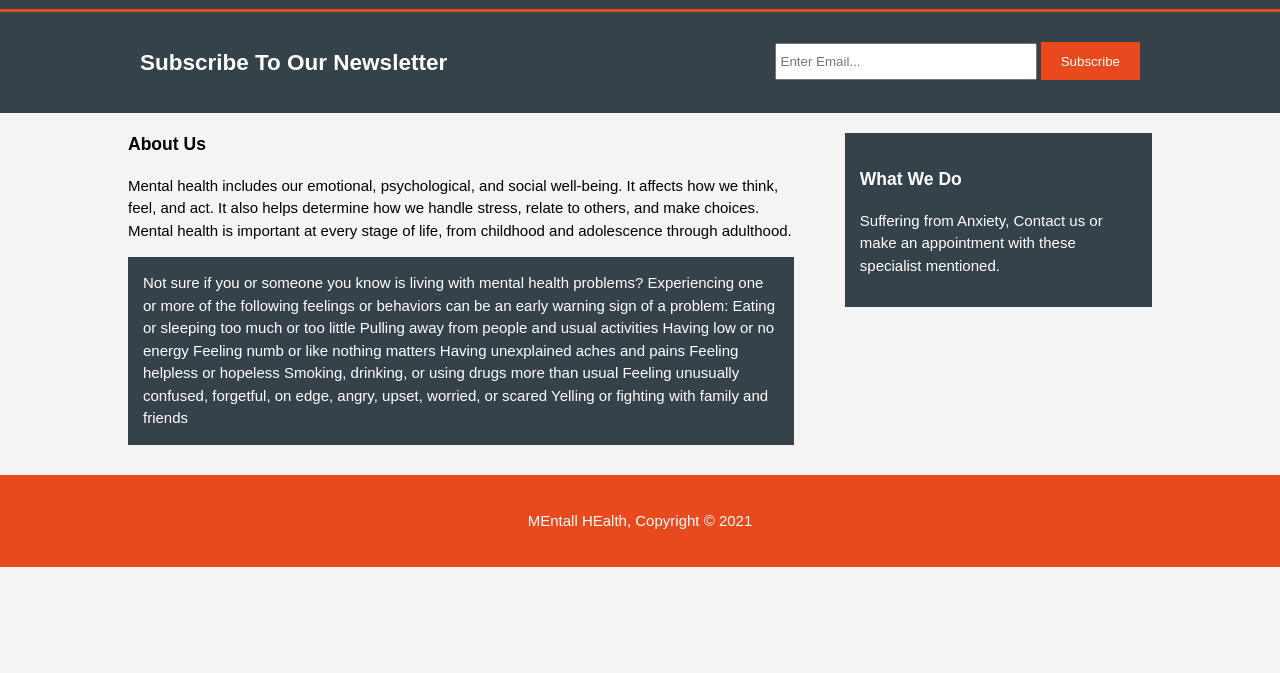
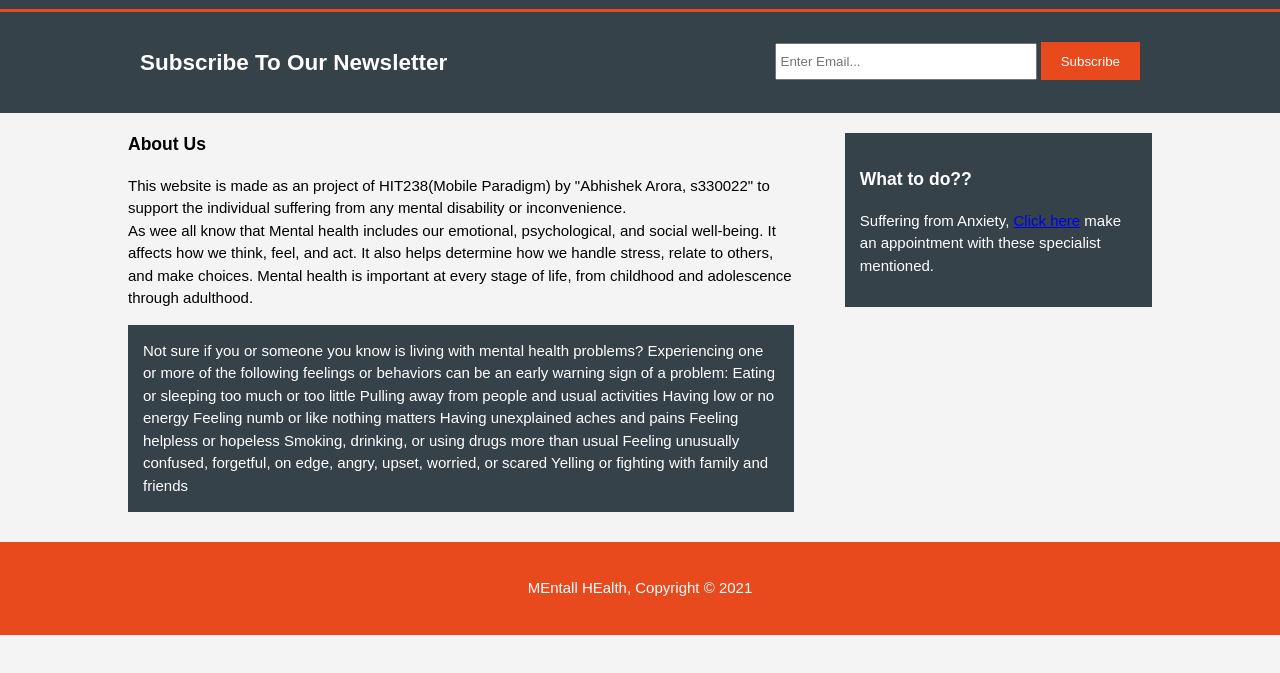
Before and after one commit to Abhi-Paras/HIT-238, a plain HTML site: page about.html in a window 1280 px wide. Shown: the part 91-764 px from the top of the page. Drawn offline with Linux system fonts and the light colour scheme.

Commit message:
Final product for Development phase

```diff
--- a/about.html
+++ b/about.html
@@ -40,7 +40,8 @@
         <article id="main-col">
           <h1 class="page-title">About Us</h1>
           <p>
-            Mental health includes our emotional, psychological, and social well-being. It affects how we think, feel, and act. It also helps determine how we handle stress, relate to others, and make choices. Mental health is important at every stage of life, from childhood and adolescence through adulthood.
+            This website is made as an project of HIT238(Mobile Paradigm) by "Abhishek Arora, s330022" to support the individual suffering from any mental disability or inconvenience.
+            <br> As wee all know that Mental health includes our emotional, psychological, and social well-being. It affects how we think, feel, and act. It also helps determine how we handle stress, relate to others, and make choices. Mental health is important at every stage of life, from childhood and adolescence through adulthood.
           </p>
           <p class="dark">
             Not sure if you or someone you know is living with mental health problems? Experiencing one or more of the following feelings or behaviors can be an early warning sign of a problem:
@@ -59,8 +60,8 @@
 
         <aside id="sidebar">
           <div class="dark">
-            <h3>What We Do</h3>
-            <p> Suffering from Anxiety, Contact us or make an appointment with these specialist mentioned.</p>
+            <h3>What to do??</h3>
+            <p> Suffering from Anxiety, <a href="services.html">Click here</a> make an appointment with these specialist mentioned.</p>
           </div>
         </aside>
       </div>
```
